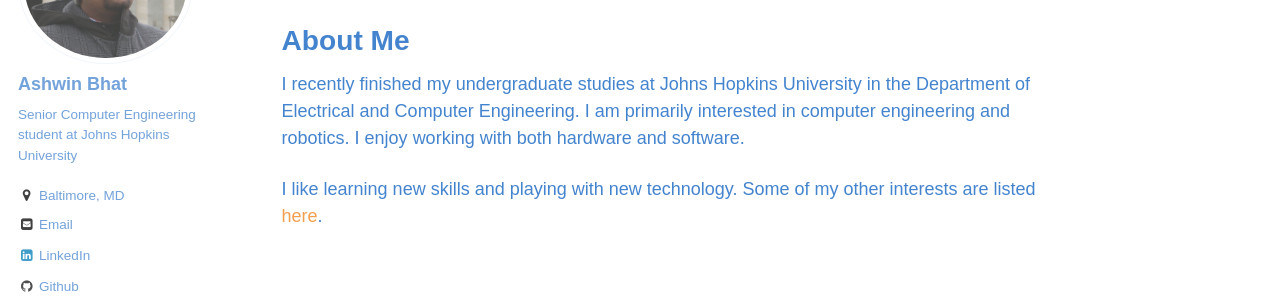
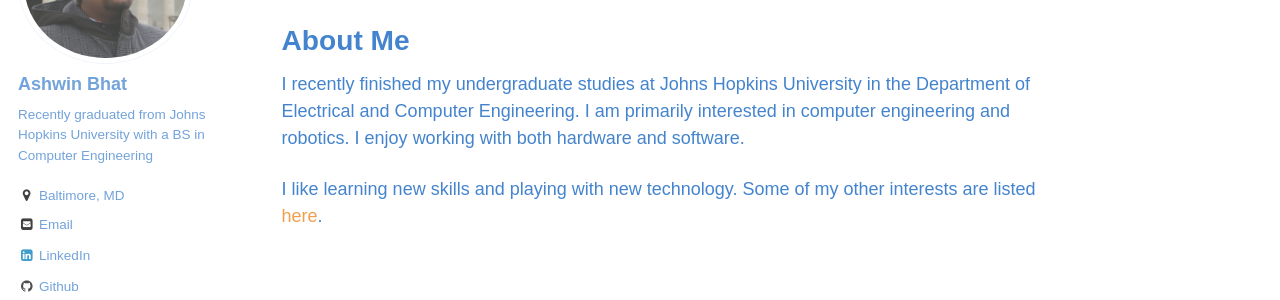
Before and after one commit to The-Shwin/the-shwin.github.io, a Jekyll site: the page built from _pages/about.md, in a window 1280 px wide. Shown: the part 214-514 px from the top of the page. Built offline with Jekyll 4.4.1, drawn with Linux system fonts in a browser that asks for light colours; some web fonts are replaced.

Commit message:
Update _config.yml

```diff
--- a/_config.yml
+++ b/_config.yml
@@ -82,11 +82,11 @@
 author:
   name             : "Ashwin Bhat"
   avatar           : "temp_profile.PNG"
-  bio              : "Senior Computer Engineering student at Johns Hopkins University"
+  bio              : "Recently graduated from Johns Hopkins University with a BS in Computer Engineering"
   location         : "Baltimore, MD"
   employer         :
   googlescholar    : #"http://yourfullgooglescholarurl.com"
-  email            : abhat4@jhu.edu
+  email            : bhat.ashwin03@gmail.com
   uri              :
   bitbucket        :
   codepen          :
```
